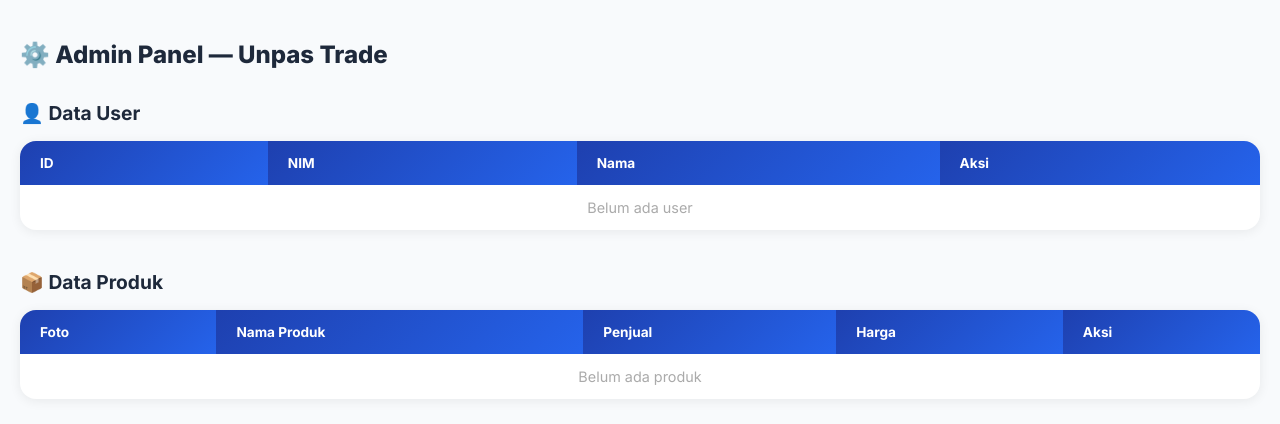
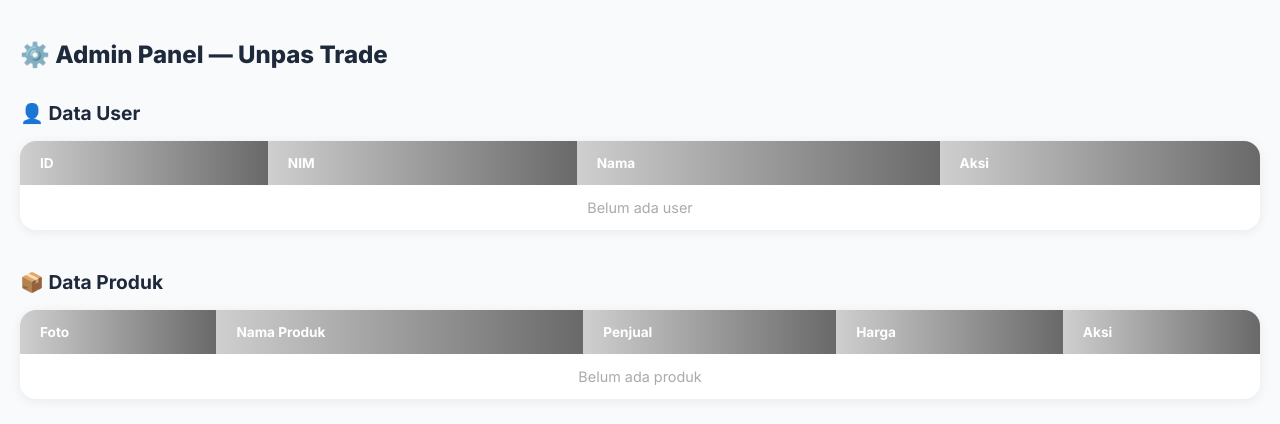
Before and after one commit to Devlang2906/web-firstProject, a Flask app: page /admin-unpas in a window 1280 px wide. Shown: the top 424 px of the page. Run offline with Flask 3, Linux system fonts and the light colour scheme.

Commit message:
terakhir

```diff
--- a/templates/admin.html
+++ b/templates/admin.html
@@ -11,7 +11,7 @@
         h1 { font-size: 1.5em; font-weight: 800; color: #1e293b; margin-bottom: 24px; }
         h2 { font-size: 1.2em; font-weight: 700; color: #1e293b; margin: 32px 0 16px; }
         table { width: 100%; background: white; border-radius: 16px; box-shadow: 0 2px 12px rgba(0,0,0,0.07); border-collapse: collapse; overflow: hidden; margin-bottom: 40px; }
-        th { background: linear-gradient(135deg, #1e40af, #2563eb); color: white; padding: 14px 20px; text-align: left; font-size: 0.85em; }
+        th { background: linear-gradient(to left, #696969, #cfcfcf); color: white; padding: 14px 20px; text-align: left; font-size: 0.85em; }
         td { padding: 14px 20px; border-bottom: 1px solid #f0f0f0; font-size: 0.9em; color: #333; }
         tr:last-child td { border-bottom: none; }
         tr:hover td { background: #f8fafc; }
--- a/templates/detail_produk.html
+++ b/templates/detail_produk.html
@@ -68,7 +68,7 @@
         /* INFO */
         .info-card { background: linear-gradient(to left, #cfcfcf, #696969); border-radius: 16px; padding: 24px; box-shadow: 0 2px 12px rgba(0,0,0,0.07); }
         .produk-nama { font-size: 1.5em; font-weight: 800; color: #1e293b; margin-bottom: 6px; }
-        .produk-penjual { font-size: 0.9em; color: #888; margin-bottom: 12px; }
+        .produk-penjual { font-size: 0.9em; color: #000000; margin-bottom: 12px; }
         .produk-badges { display: flex; gap: 8px; margin-bottom: 16px; flex-wrap: wrap; }
         .badge { font-size: 0.78em; padding: 4px 12px; border-radius: 20px; font-weight: 600; }
         .badge-kategori { background: #eff6ff; color: #1e40af; }
```
